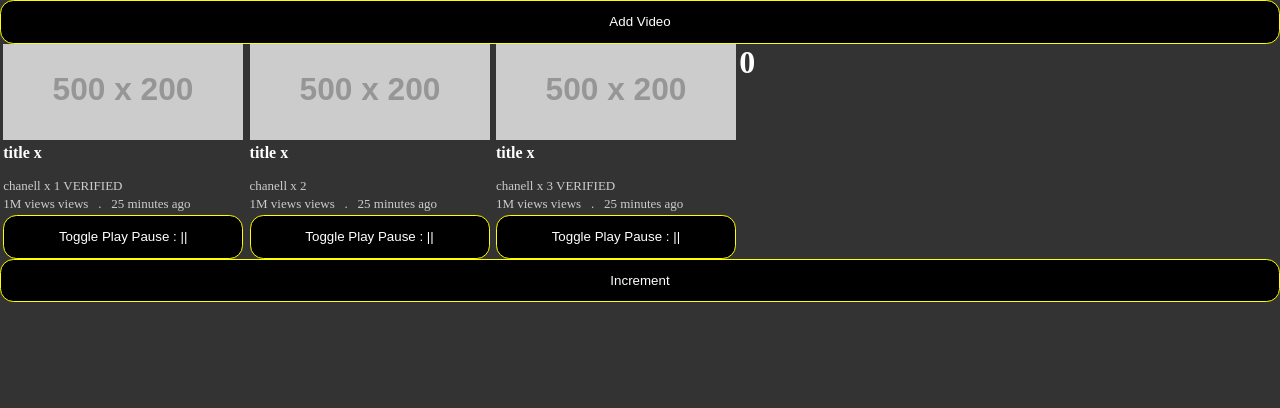
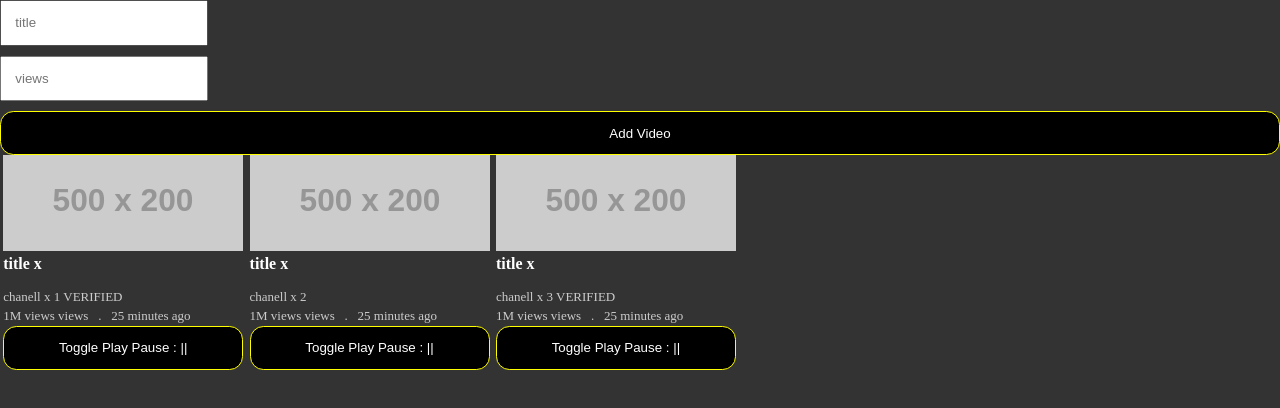
Before and after one commit to sjTheSahilJoseph/The-React, a React (Create React App) app in the folder first_app/: page / in a window 1280 px wide. Shown: the top 408 px of the page. Built offline with nearby package versions, Linux system fonts and the light colour scheme.

Commit message:
let's see

```diff
--- a/first_app/src/App.js
+++ b/first_app/src/App.js
@@ -2,37 +2,16 @@ import Video from "./components/Video";
 import "./App.css";
 import dataa from './data/data'
 import PlayButton from "./components/PlayButton";
-import Counter from "./components/Counter";
 import { useState } from "react";
+import AddVideo from "./components/AddVideo";
 
 function App() {
     const [data, setData] = useState(dataa);
 
-    function handleAddVideo(e) {
-        e.stopPropagation();
-
-        setData([...data,
-        {
-            id: data.length + 1,
-            title: "title x",
-            channel: "chanell x",
-            time: "25 minutes ago",
-            views: "1M views",
-            verified: true,
-        }
-        ]
-        )
-
-
-        console.log("handleAddVideo");
-    }
-
     return (
         <>
             <div className="App" onClick={() => { console.log("app") }}>
-                <div>
-                    <button onClick={handleAddVideo}>Add Video</button>
-                </div>
+        <AddVideo/>
                 {
                     data.map((video) => {
                         return (
@@ -47,7 +26,6 @@ function App() {
                     })
                 }
 
-                <Counter />
             </div>
         </>
     );
--- /dev/null
+++ b/first_app/src/components/AddVideo.css
@@ -0,0 +1,6 @@
+input {
+    display: block;
+    padding: 1em;
+    margin-bottom: 10px;
+
+}
--- /dev/null
+++ b/first_app/src/components/AddVideo.js
@@ -0,0 +1,41 @@
+import './AddVideo.css';
+
+function AddVideo() {
+
+    function handleSubmit(e) {
+        e.stopPropagation();
+        e.preventDefault();
+    }
+
+    function handleChange(e) {
+
+        console.log(e);
+    }
+
+    // I'm using onSubmit on form, as it is form property.
+    // but we can use it on button as well (submit button inside form);
+    // It'll handle when form will be submit.
+    // We use e.preventDefault();
+    // to prevent page loading while form submission.
+
+    // On inputs. we use onChange handlers to see if the input value is change or not.
+    return (
+        <>
+            <form onSubmit={handleSubmit}>
+
+                <div>
+
+                    <input type="text" placeholder='title' onChange={handleChange} />
+                    <input type="text" placeholder='views' onChange={handleChange} />
+
+                </div>
+                <div>
+                    <button>Add Video</button>
+                </div>
+            </form>
+        </>
+    );
+}
+
+
+export default AddVideo;
```
